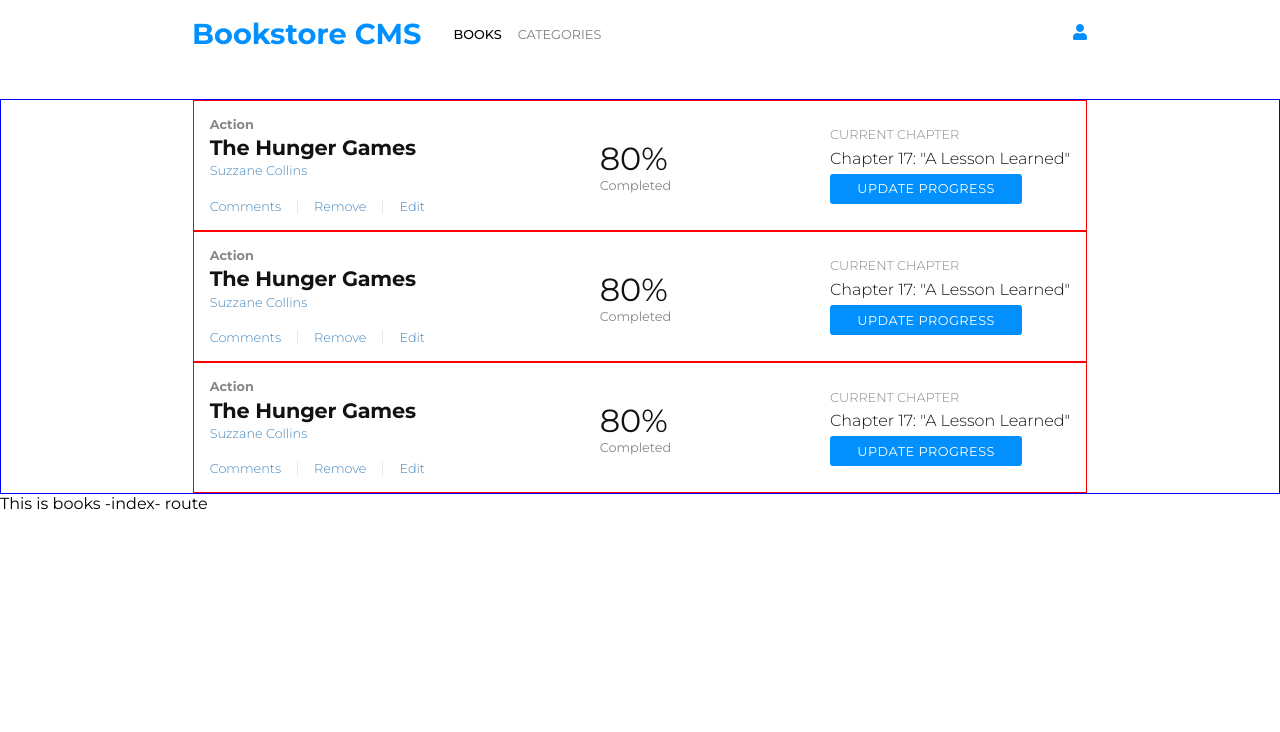
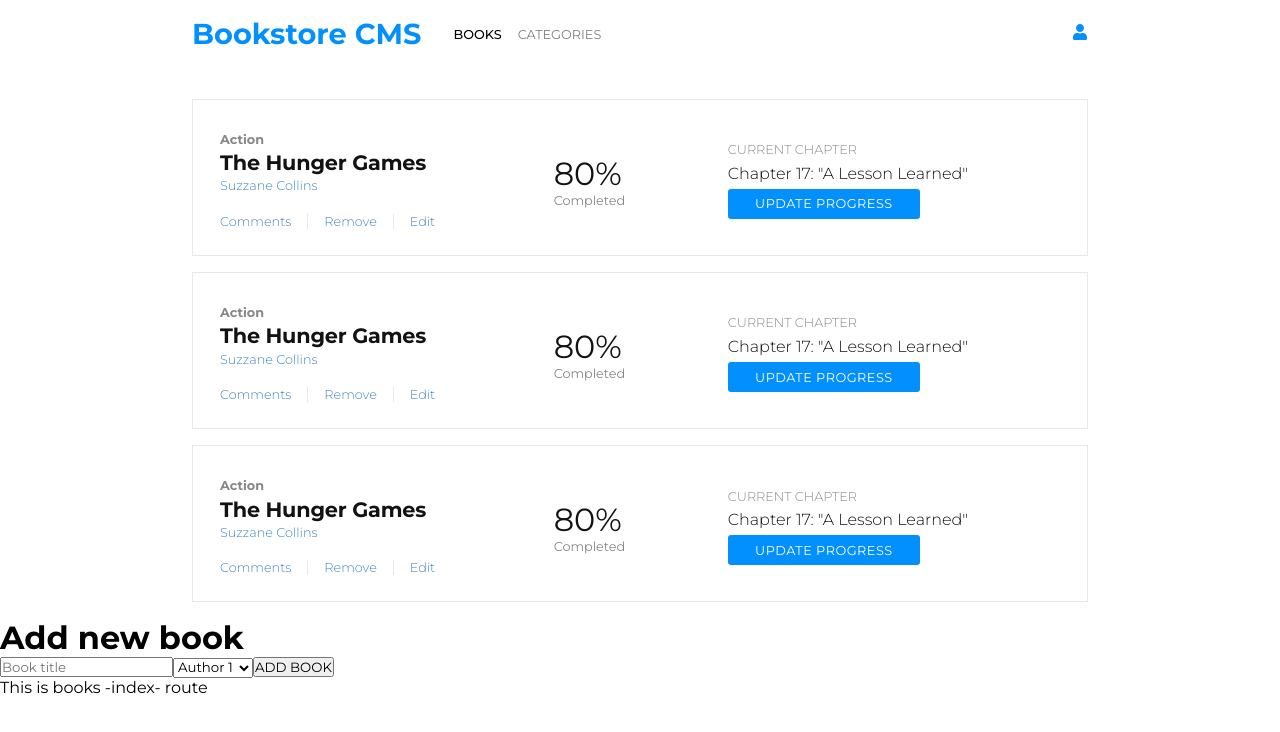
Before and after one commit to kwesiObuobi/bookstore, a React (Create React App) app: page / in a window 1280 px wide. Shown: the top 732 px of the page. Built offline with nearby package versions, Linux system fonts and the light colour scheme.

Commit message:
Add HTML markup for AddBook component

```diff
--- /dev/null
+++ b/src/components/AddBook.js
@@ -0,0 +1,19 @@
+import React from 'react';
+import '../styles/addBook.css';
+
+const AddBook = () => (
+  <div className="add-book-container">
+    <h1 className="add-book-header">Add new book</h1>
+    <form action="#">
+      <input type="text" placeholder="Book title" required />
+      <select name="new-author" id="new-author">
+        <option value="author-1">Author 1</option>
+        <option value="author-2">Author 2</option>
+        <option value="author-3">Author 3</option>
+      </select>
+      <button type="submit">ADD BOOK</button>
+    </form>
+  </div>
+);
+
+export default AddBook;
--- a/src/components/BookList.js
+++ b/src/components/BookList.js
@@ -1,12 +1,14 @@
 import React from 'react';
 import BookCard from './BookCard';
 import '../styles/bookList.css';
+import AddBook from './AddBook';
 
 const BookList = () => (
   <div className="book-list">
     <BookCard />
     <BookCard />
     <BookCard />
+    <AddBook />
   </div>
 );
 
--- a/src/styles/BookCard.css
+++ b/src/styles/BookCard.css
@@ -1,11 +1,11 @@
 .book-card {
-  border: 1px solid red;
-  padding: 1rem;
+  padding: 2rem 7.438rem 1.625rem 1.688rem;
   display: flex;
   justify-content: space-between;
   align-items: center;
   width: var(--container-lg);
   margin: 0 auto;
+  border: solid 1px #e8e8e8;
 }
 
 .book-details {
--- a/src/styles/bookList.css
+++ b/src/styles/bookList.css
@@ -1,3 +1,5 @@
 .book-list {
-  border: solid 1px blue;
+  display: flex;
+  flex-direction: column;
+  gap: 1rem;
 }
```
Also changed, not shown: src/styles/addBook.css (added).
